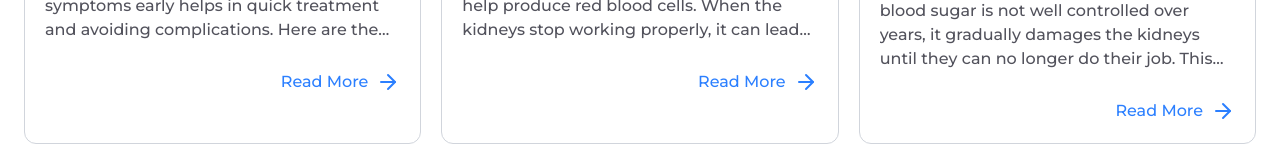
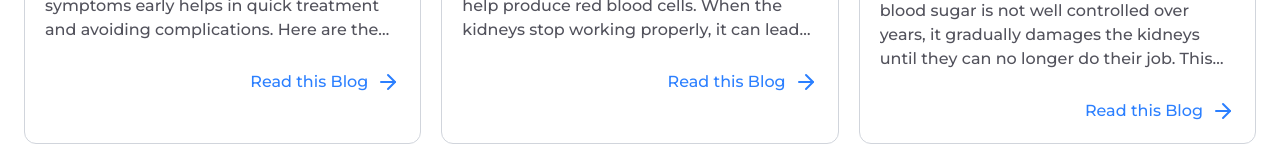
Before and after one commit to priyesshrai/dr-satyanarayana, a Next.js app: page /blogs in a window 1280 px wide. Shown: the part 641-800 px from the top of the page. Built offline with nearby package versions, Linux system fonts and the light colour scheme.

Commit message:
refactor: update blog link text for clarity and adjust image dimensions in components

```diff
--- a/src/app/blogs/page.tsx
+++ b/src/app/blogs/page.tsx
@@ -74,7 +74,7 @@ export default function Blogs() {
                     </Subheading>
 
                     <Link href={data.slug} className='mt-7 w-max ml-auto !font-montserrat font-medium text-blue-500 flex items-center gap-2'>
-                      Read More
+                      Read this Blog
                       <ArrowRight />
                     </Link>
                   </div>
--- a/src/components/About.tsx
+++ b/src/components/About.tsx
@@ -30,7 +30,7 @@ export default function About() {
 
 
                     <div className="w-full h-full relative flex items-start md:justify-start justify-center">
-                        <Image src='/images/about/about.png' width={520} height={500} alt='About dr satyanarayana'
+                        <Image src='/images/about/about.png' width={520} height={560} alt='About dr satyanarayana'
                             className='w-full h-auto max-w-[520px]' />
                     </div>
 
--- a/src/components/Blog.tsx
+++ b/src/components/Blog.tsx
@@ -65,7 +65,7 @@ export default function Blog() {
                                 </Subheading>
                                 <Link href={blog[0].slug} className='mt-8 flex gap-1.5 items-center text-base text-dark-navy font-semibold'>
                                     <ArrowRight size={16} />
-                                    Read More
+                                    Read This Blog
                                 </Link>
                             </div>
                         </div>
--- a/src/components/Hero.tsx
+++ b/src/components/Hero.tsx
@@ -69,7 +69,7 @@ export default function Hero() {
                     </div>
 
                     <div className="w-full h-full relative flex items-center md:justify-end justify-center">
-                        <Image src={'/images/hero/hero-image-2.png'} width={800} height={450}
+                        <Image src={'/images/hero/hero-image-2.png'} width={450} height={460}
                             alt='Hero Image'
                             className='w-full h-auto max-w-[450px] ' />
                     </div>
--- a/src/components/ui/animated-tooltip.tsx
+++ b/src/components/ui/animated-tooltip.tsx
@@ -86,8 +86,8 @@ export const AnimatedTooltip = ({
           </AnimatePresence>
           <img
             onMouseMove={handleMouseMove}
-            height={100}
-            width={100}
+            height={56}
+            width={56}
             src={item.image}
             alt={item.name}
             className="relative !m-0 h-14 w-14 rounded-full border-2 border-white object-cover object-top !p-0 transition duration-500 group-hover:z-30 group-hover:scale-105"
```
Also changed, not shown: public/images/hero/bg-image-old.png (added), public/images/hero/bg-image.png.
